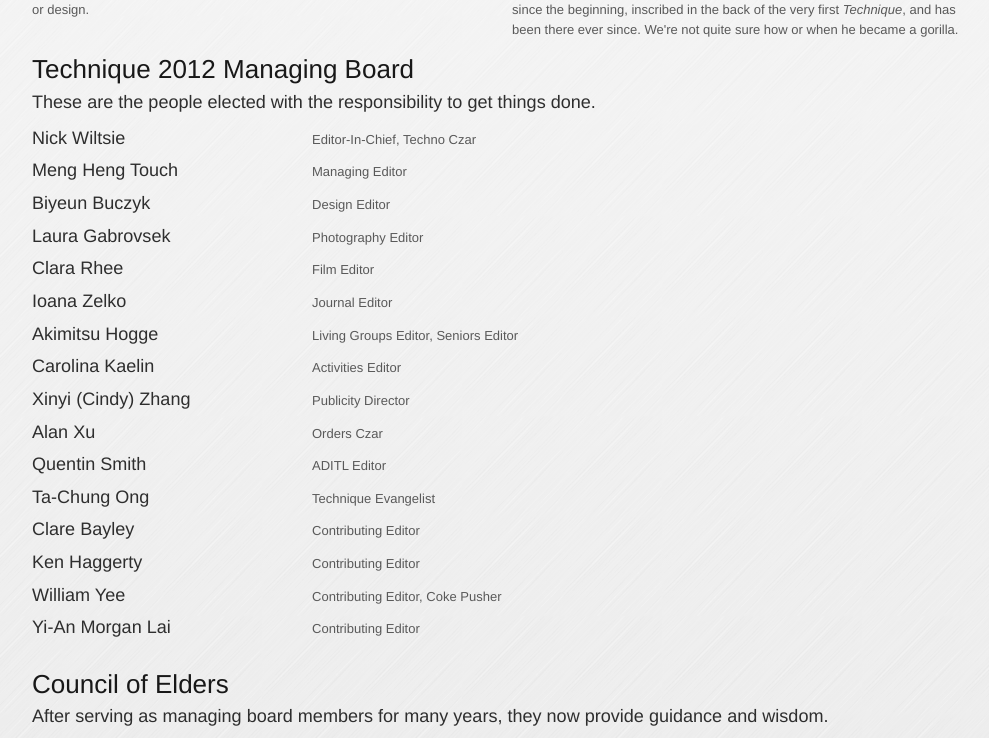
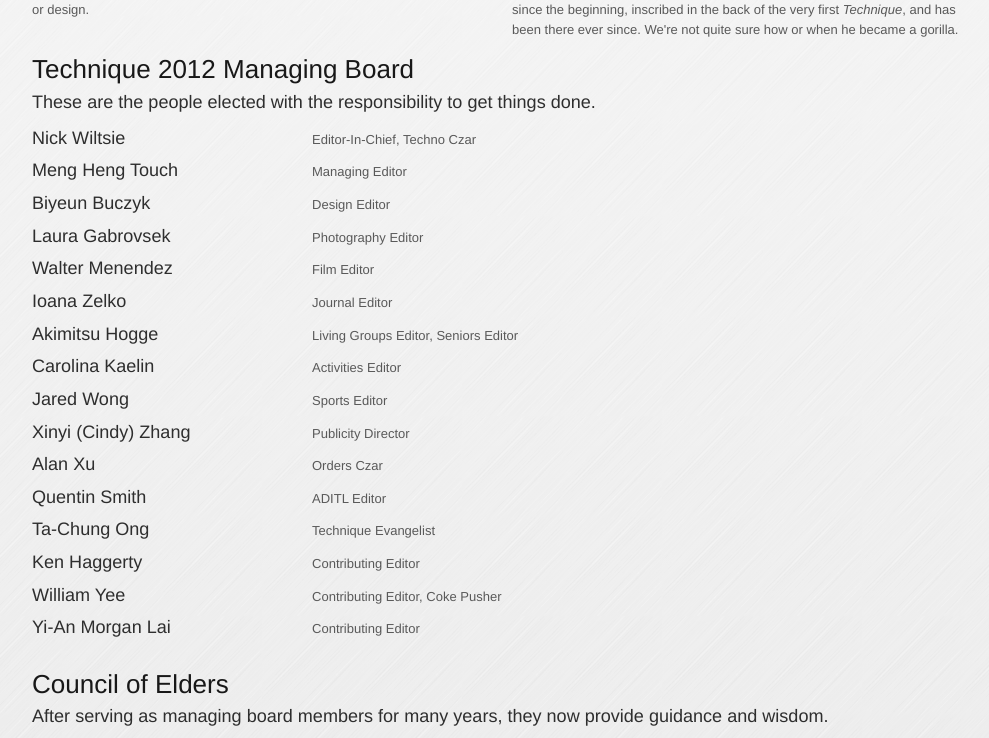
Before and after one commit to tnq/grogosite, a Django app: template templates/tnq_site/about.html in a window 1280 px wide. Shown: the part 584-1322 px from the top of the page, without its empty margins (138-1127 px from the left). Run offline with Django 3.2, Linux system fonts and the light colour scheme; the template is opened without the code that fills it, so the values that code supplies are empty; parts of the project's set-up code (start-up, migrations or seed data) failed here and were passed over.

Commit message:
Cleaning up typos, adding new manboard members.

```diff
--- a/mainsite/views.py
+++ b/mainsite/views.py
@@ -31,7 +31,6 @@
 
     if events is None:
         try:
-            raise Exception()
             events = []
             ns = '{http://www.w3.org/2005/Atom}'
             event_elements = ElementTree.parse(urlopen("https://www.google.com/calendar/feeds/r28lcips84n5bqspuidk7fi4og%40group.calendar.google.com/public/full?futureevents=true")).findall(ns+"entry")
--- a/templates/tnq_base.html
+++ b/templates/tnq_base.html
@@ -12,7 +12,7 @@
     <body>
         <header>
             <hgroup>
-                <h1><a href="{% url tnq_main %}"><img src="{% get_static_prefix %}images/TNQ.png" alt="Technique" /></a></h1>
+                <h1><a href="{% url tnq %}"><img src="{% get_static_prefix %}images/TNQ.png" alt="Technique" /></a></h1>
                 <h2>The Yearbook of MIT</h2>
             </hgroup>
             <nav>
--- a/templates/tnq_site/about.html
+++ b/templates/tnq_site/about.html
@@ -50,7 +50,7 @@
                 <dd>Design Editor</dd>
             <dt>Laura Gabrovsek</dt>
                 <dd>Photography Editor</dd>
-            <dt>Clara Rhee</dt>
+            <dt>Walter Menendez</dt>
                 <dd>Film Editor</dd>
             <dt>Ioana Zelko</dt>
                 <dd>Journal Editor</dd>
@@ -58,6 +58,8 @@
                 <dd>Living Groups Editor, Seniors Editor</dd>
             <dt>Carolina Kaelin</dt>
                 <dd>Activities Editor</dd>
+            <dt>Jared Wong</dt>
+                <dd>Sports Editor</dd>
             <dt>Xinyi (Cindy) Zhang</dt>
                 <dd>Publicity Director</dd>
             <dt>Alan Xu</dt>
@@ -66,8 +68,6 @@
                 <dd>ADITL Editor</dd>
             <dt>Ta-Chung Ong</dt>
                 <dd>Technique Evangelist</dd>
-            <dt>Clare Bayley</dt>
-                <dd>Contributing Editor</dd>
             <dt>Ken Haggerty</dt>
                 <dd>Contributing Editor</dd>
             <dt>William Yee</dt>
@@ -93,11 +93,5 @@
                 <dd>Technique ??? to ???</dd>
         </dl>
     </section>
-
-
-
 </article>
-
-
-
 {% endblock %}
--- a/templates/tnq_site/index.html
+++ b/templates/tnq_site/index.html
@@ -8,7 +8,7 @@
 <article>
     <h1><img src="{% get_static_prefix %}images/technique_full_logo.png" width="472" height="70" alt="Technique" /></h1>
     <p>We are a student group dedicated to photography, design, and crafting
-    the yearbook of the Massachusetts Instutute of Technology.</p>
+    the yearbook of the Massachusetts Institute of Technology.</p>
 </article>
 <nav>
     <ul>
```
